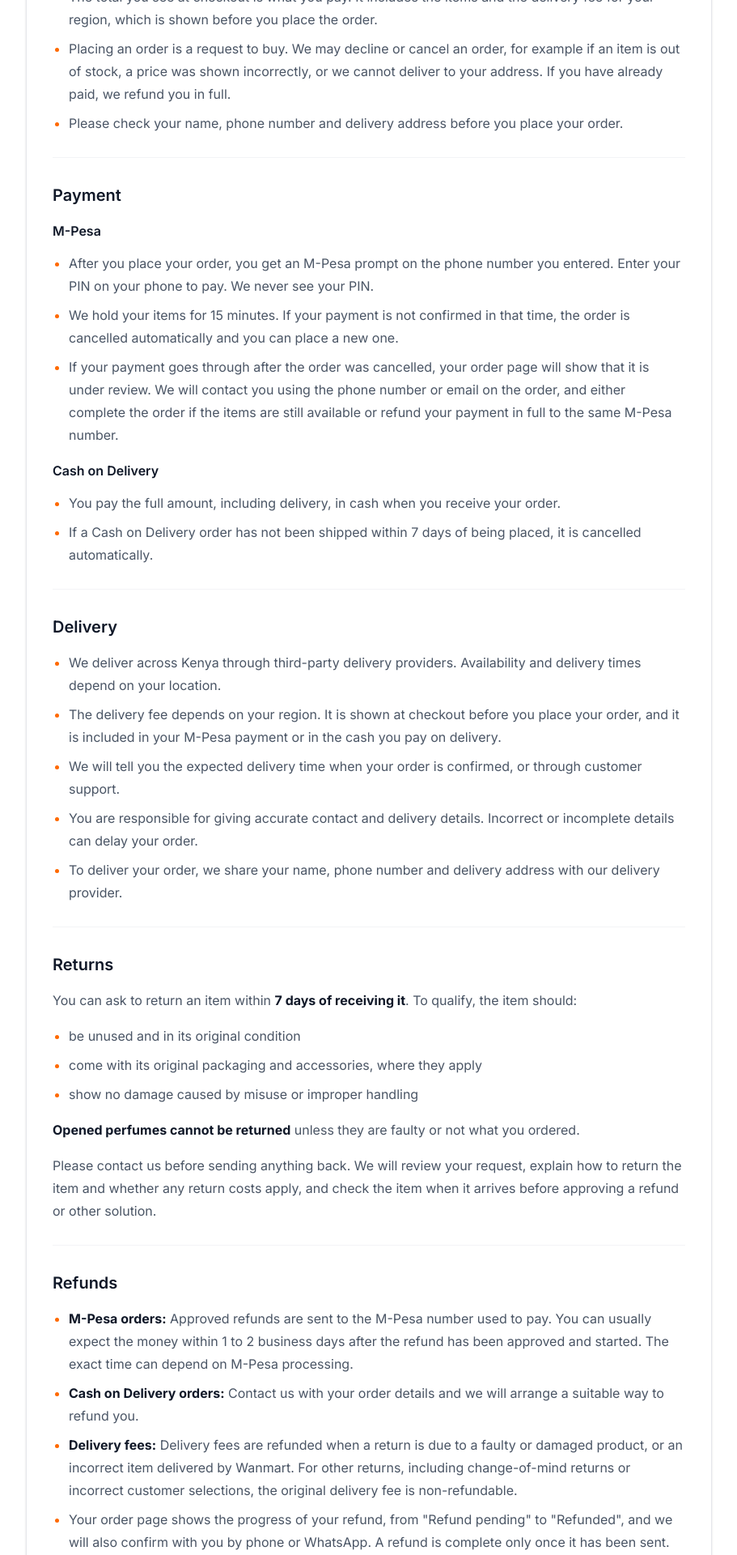
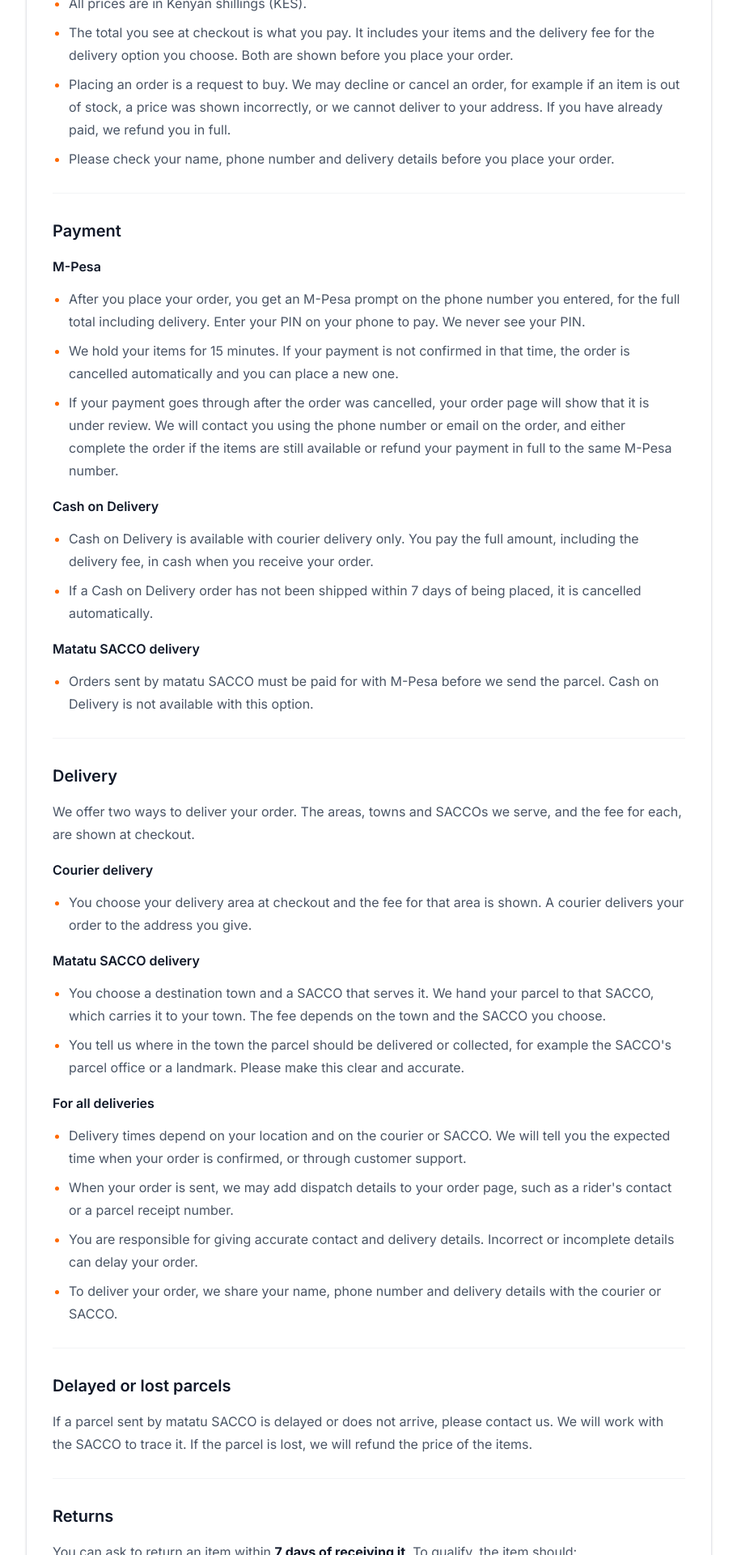
Before and after one commit to Wanjohi-maina/Wanmart, a React (Vite) app: page /terms in a window 1280 px wide. Shown: the part 760-2680 px from the top of the page at 81% size, without its empty margins (184-1095 px from the left). Built offline with nearby package versions, Linux system fonts and the light colour scheme; no server answers; the database is empty.

Commit message:
Updated terms and conditions page

```diff
--- a/src/pages/PrivacyPage.tsx
+++ b/src/pages/PrivacyPage.tsx
@@ -1,7 +1,6 @@
-
 import PolicyPage, { PolicySection } from "../components/PolicyPage";
 
-const UPDATED = "13 November 2026";
+const UPDATED = "23 November 2026";
 
 const list = "list-disc space-y-2 pl-5 marker:text-orange-500";
 
@@ -24,8 +23,8 @@ export default function PrivacyPage() {
           <li>Your delivery address</li>
           <li>Your orders and what you bought</li>
           <li>
-            Payment details such as the amount, your M-Pesa phone number and
-            the transaction reference. We never see your M-Pesa PIN.
+            Payment details such as the amount, your M-Pesa phone number and the
+            transaction reference. We never see your M-Pesa PIN.
           </li>
           <li>Your email address, if you subscribe to our newsletter</li>
           <li>What you tell us when you contact customer support</li>
@@ -52,16 +51,17 @@ export default function PrivacyPage() {
 
         <ul className={list}>
           <li>
-            <strong>Supabase,</strong> which provides our database and
-            back-end services.
+            <strong>Supabase,</strong> which provides our database and back-end
+            services.
           </li>
           <li>
             <strong>Safaricom (M-Pesa),</strong> which processes M-Pesa
             payments.
           </li>
           <li>
-            <strong>Delivery providers,</strong> who receive your name, phone
-            number and delivery address so they can deliver your order.
+            <strong>Delivery providers,</strong> such as couriers and matatu
+            SACCOs, who receive your name, phone number and delivery details so
+            they can deliver your order.
           </li>
           <li>
             <strong>An email delivery service,</strong> which sends our order
@@ -74,27 +74,27 @@ export default function PrivacyPage() {
 
       <PolicySection title="Your browser">
         <p>
-          We save your shopping cart, and a temporary code that lets you
-          reopen your order, in your browser's storage so the shop works. We
-          do not currently use advertising trackers.
+          We save your shopping cart, and a temporary code that lets you reopen
+          your order, in your browser's storage so the shop works. We do not
+          currently use advertising trackers.
         </p>
       </PolicySection>
 
       <PolicySection title="How long we keep it">
         <p>
           We keep order records for as long as needed for accounting and legal
-          purposes. We keep other information only for as long as we need it
-          for the purposes above. If you subscribe to our newsletter, we keep
-          your email address until you unsubscribe.
+          purposes. We keep other information only for as long as we need it for
+          the purposes above. If you subscribe to our newsletter, we keep your
+          email address until you unsubscribe.
         </p>
       </PolicySection>
 
       <PolicySection title="Your choices">
         <p>
-          You can ask us for a copy of the information we hold about you, ask
-          us to correct it, or ask us to delete it. Some order records we may
-          have to keep for accounting or legal reasons. You can unsubscribe
-          from the newsletter at any time.
+          You can ask us for a copy of the information we hold about you, ask us
+          to correct it, or ask us to delete it. Some order records we may have
+          to keep for accounting or legal reasons. You can unsubscribe from the
+          newsletter at any time.
         </p>
 
         <p>
@@ -112,8 +112,8 @@ export default function PrivacyPage() {
       <PolicySection title="Keeping it safe">
         <p>
           We use technical and organisational measures to protect your
-          information from unauthorised access, misuse, loss or disclosure.
-          Only authorised people can see customer orders. No online system is
+          information from unauthorised access, misuse, loss or disclosure. Only
+          authorised people can see customer orders. No online system is
           completely secure, so we cannot guarantee absolute security.
         </p>
       </PolicySection>
--- a/src/pages/TermsPage.tsx
+++ b/src/pages/TermsPage.tsx
@@ -2,12 +2,13 @@
 import { Link } from "react-router-dom";
 import PolicyPage, { PolicySection } from "../components/PolicyPage";
 
-const UPDATED = "13 November 2026";
+const UPDATED = "23 November 2026";
 
 const sections = [
   { id: "ordering", title: "Ordering and prices" },
   { id: "payment", title: "Payment" },
   { id: "delivery", title: "Delivery" },
+  { id: "lost-parcels", title: "Delayed or lost parcels" },
   { id: "returns", title: "Returns" },
   { id: "refunds", title: "Refunds" },
   { id: "cancelling", title: "Cancelling an order" },
@@ -57,9 +58,9 @@ export default function TermsPage() {
           <li>All prices are in Kenyan shillings (KES).</li>
 
           <li>
-            The total you see at checkout is what you pay. It includes the
-            items and the delivery fee for your region, which is shown before
-            you place the order.
+            The total you see at checkout is what you pay. It includes your
+            items and the delivery fee for the delivery option you choose.
+            Both are shown before you place your order.
           </li>
 
           <li>
@@ -70,7 +71,7 @@ export default function TermsPage() {
           </li>
 
           <li>
-            Please check your name, phone number and delivery address before
+            Please check your name, phone number and delivery details before
             you place your order.
           </li>
         </ul>
@@ -83,8 +84,8 @@ export default function TermsPage() {
           <ul className={list}>
             <li>
               After you place your order, you get an M-Pesa prompt on the phone
-              number you entered. Enter your PIN on your phone to pay. We never
-              see your PIN.
+              number you entered, for the full total including delivery. Enter
+              your PIN on your phone to pay. We never see your PIN.
             </li>
 
             <li>
@@ -110,7 +111,8 @@ export default function TermsPage() {
 
           <ul className={list}>
             <li>
-              You pay the full amount, including delivery, in cash when you
+              Cash on Delivery is available with courier delivery only. You pay
+              the full amount, including the delivery fee, in cash when you
               receive your order.
             </li>
 
@@ -120,24 +122,75 @@ export default function TermsPage() {
             </li>
           </ul>
         </div>
+
+        <div className="space-y-3">
+          <p className="font-semibold text-gray-900">
+            Matatu SACCO delivery
+          </p>
+
+          <ul className={list}>
+            <li>
+              Orders sent by matatu SACCO must be paid for with M-Pesa before
+              we send the parcel. Cash on Delivery is not available with this
+              option.
+            </li>
+          </ul>
+        </div>
       </PolicySection>
 
       <PolicySection id="delivery" title="Delivery">
+        <p>
+          We offer two ways to deliver your order. The areas, towns and SACCOs
+          we serve, and the fee for each, are shown at checkout.
+        </p>
+
+        <div className="space-y-3">
+          <p className="font-semibold text-gray-900">Courier delivery</p>
+
           <ul className={list}>
             <li>
-            We deliver across Kenya through third-party delivery providers.
-            Availability and delivery times depend on your location.
+              You choose your delivery area at checkout and the fee for that
+              area is shown. A courier delivers your order to the address you
+              give.
+            </li>
+          </ul>
+        </div>
+
+        <div className="space-y-3">
+          <p className="font-semibold text-gray-900">
+            Matatu SACCO delivery
+          </p>
+
+          <ul className={list}>
+            <li>
+              You choose a destination town and a SACCO that serves it. We
+              hand your parcel to that SACCO, which carries it to your town.
+              The fee depends on the town and the SACCO you choose.
             </li>
 
             <li>
-            The delivery fee depends on your region. It is shown at checkout
-            before you place your order, and it is included in your M-Pesa
-            payment or in the cash you pay on delivery.
+              You tell us where in the town the parcel should be delivered or
+              collected, for example the SACCO's parcel office or a landmark.
+              Please make this clear and accurate.
+            </li>
+          </ul>
+        </div>
+
+        <div className="space-y-3">
+          <p className="font-semibold text-gray-900">
+            For all deliveries
+          </p>
+
+          <ul className={list}>
+            <li>
+              Delivery times depend on your location and on the courier or
+              SACCO. We will tell you the expected time when your order is
+              confirmed, or through customer support.
             </li>
 
             <li>
-            We will tell you the expected delivery time when your order is
-            confirmed, or through customer support.
+              When your order is sent, we may add dispatch details to your
+              order page, such as a rider's contact or a parcel receipt number.
             </li>
 
             <li>
@@ -147,23 +200,39 @@ export default function TermsPage() {
 
             <li>
               To deliver your order, we share your name, phone number and
-            delivery address with our delivery provider.
+              delivery details with the courier or SACCO.
             </li>
           </ul>
+        </div>
+      </PolicySection>
+
+      <PolicySection
+        id="lost-parcels"
+        title="Delayed or lost parcels"
+      >
+        <p>
+          If a parcel sent by matatu SACCO is delayed or does not arrive,
+          please contact us. We will work with the SACCO to trace it. If the
+          parcel is lost, we will refund the price of the items.
+        </p>
       </PolicySection>
 
       <PolicySection id="returns" title="Returns">
         <p>
           You can ask to return an item within{" "}
-          <strong className="text-gray-900">7 days of receiving it</strong>.
-          To qualify, the item should:
+          <strong className="text-gray-900">
+            7 days of receiving it
+          </strong>
+          . To qualify, the item should:
         </p>
 
         <ul className={list}>
           <li>be unused and in its original condition</li>
+
           <li>
             come with its original packaging and accessories, where they apply
           </li>
+
           <li>show no damage caused by misuse or improper handling</li>
         </ul>
 
@@ -202,10 +271,16 @@ export default function TermsPage() {
 
           <li>
             <strong className="text-gray-900">Delivery fees:</strong> Delivery
-            fees are refunded when a return is due to a faulty or damaged
-            product, or an incorrect item delivered by Wanmart. For other
-            returns, including change-of-mind returns or incorrect customer
-            selections, the original delivery fee is non-refundable.
+            fees are refunded if the item was faulty, damaged or not what you
+            ordered. For other returns, the delivery fee is not refunded.
+          </li>
+
+          <li>
+            <strong className="text-gray-900">
+              Lost matatu parcels:
+            </strong>{" "}
+            If a parcel is lost, we refund the price of the items, as explained
+            above.
           </li>
 
           <li>
```
Lines whose indentation alone changed are shown as unchanged.
